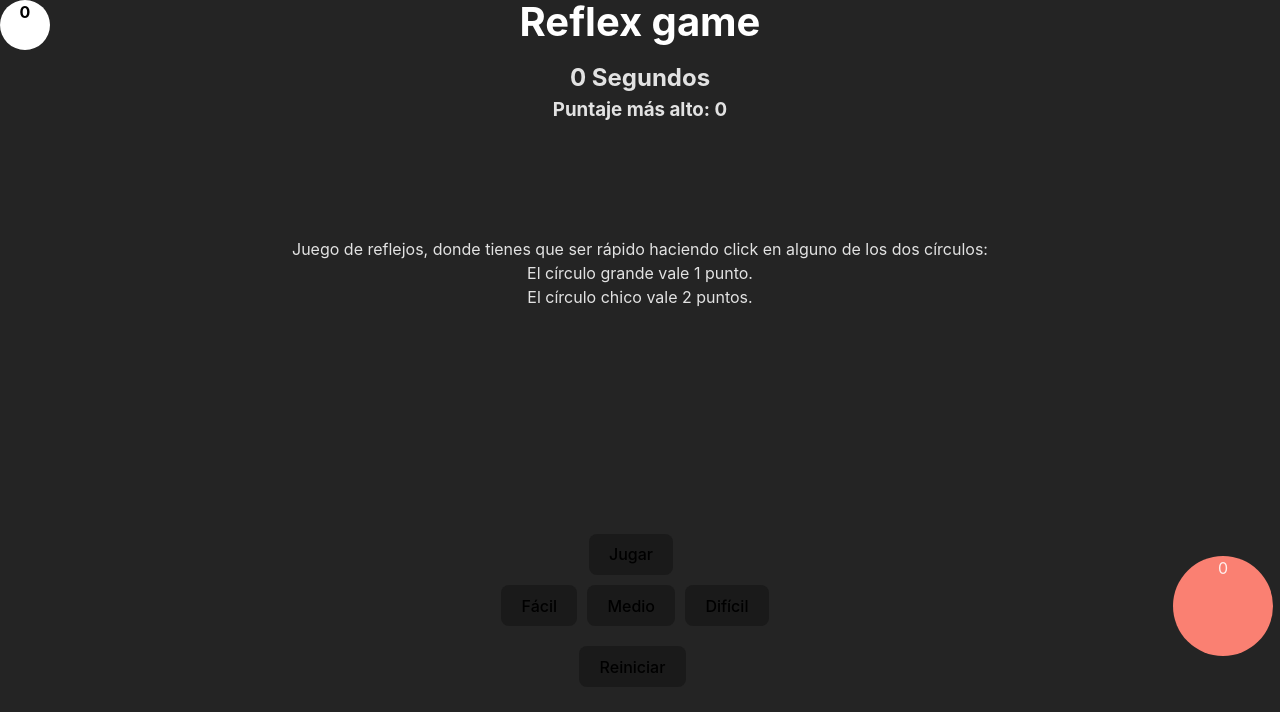
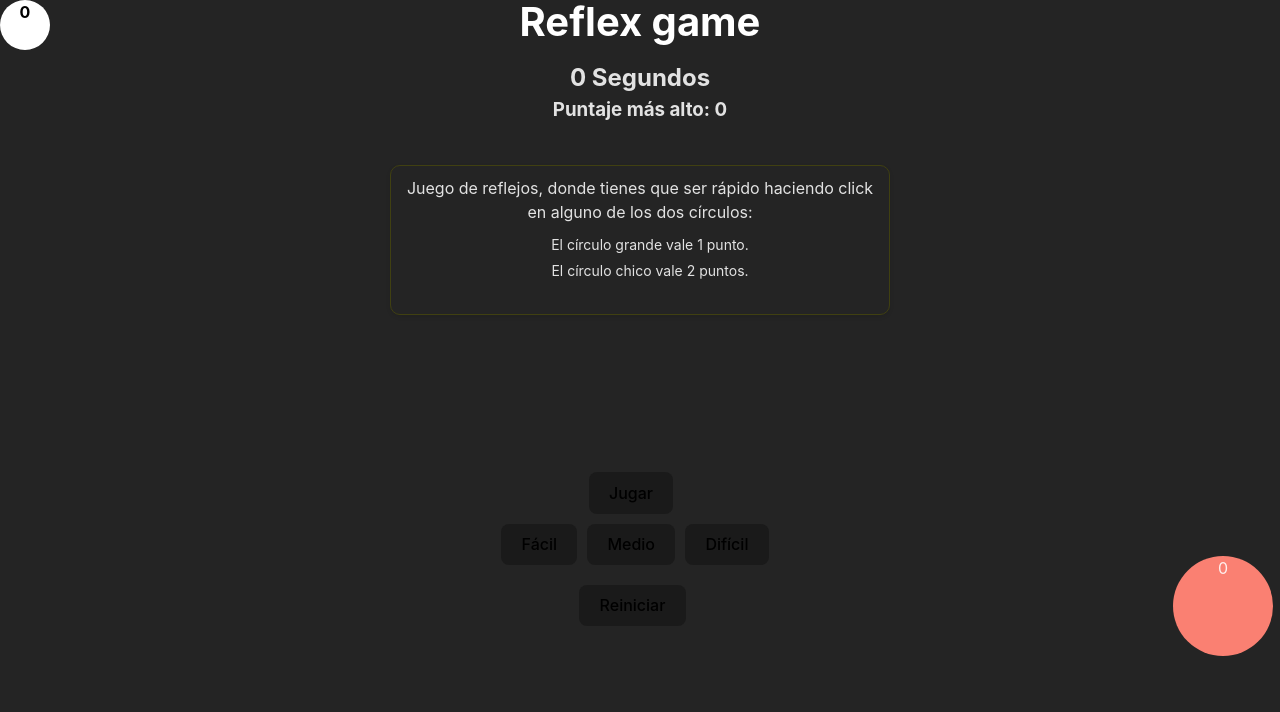
Before and after one commit to martinmorondo/reflex-game, a React (Vite) app: page / in a window 1280 px wide. Shown: the top 712 px of the page. Built offline with nearby package versions, Linux system fonts and the light colour scheme.

Commit message:
update styles

```diff
--- a/src/index.css
+++ b/src/index.css
@@ -131,3 +131,35 @@ button:focus-visible {
 .difficulty-button {
   margin-right: 10px;
 }
+
+.explanation {
+  border-radius: 10px;
+  box-shadow: 0 2px 4px rgba(0, 0, 0, 0.1);
+  border: 1px solid rgb(64, 64, 17);
+  width: 500px;
+  height: 150px;
+  padding: 10px;
+  position: fixed;
+  top: 30%;
+  left: 50%;
+  transform: translate(-50%, -50%);
+}
+
+.explanation p {
+  font-size: 16px;
+  margin-bottom: 10px;
+}
+
+.explanation ul {
+  list-style-type: none;
+  padding-left: 20px;
+}
+
+.explanation li {
+  font-size: 14px;
+  margin-bottom: 5px;
+}
+
+.hidden {
+  display: none;
+}
```
